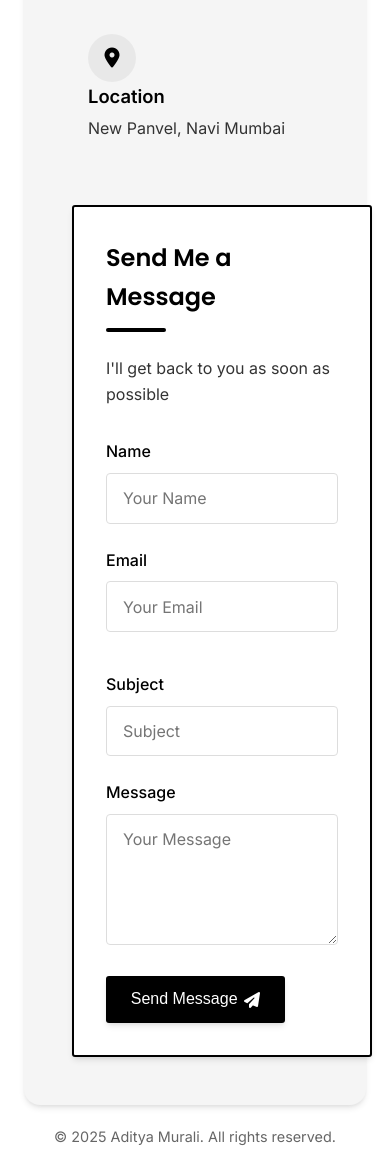
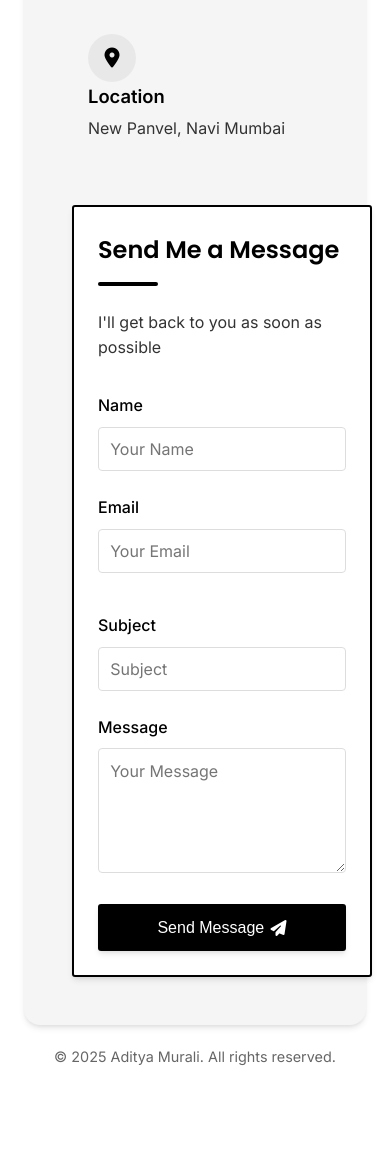
Before and after one commit to adityaaa-09/Portfolio-Project, a Flask app: page /contact in a window 390 px wide. Shown: the part 1155-2319 px from the top of the page. After the commit the page ends 2221 px from the top, so only its background shows below. Run offline with Flask 3, Linux system fonts and the light colour scheme.

Commit message:
Update contact.css

```diff
--- a/static/css/contact.css
+++ b/static/css/contact.css
@@ -517,6 +517,16 @@ hr {
     .contact-form {
         height: auto;
         min-height: initial;
+        width: 100%; /* Fix the incorrect value of 5rem */
+        padding: 1.5rem;
+    }
+    .form-group input,
+    .form-group textarea {
+        padding: 0.7rem; /* Slightly smaller padding */
+    }
+    .submit-btn {
+        width: 100%; /* Full width button on mobile */
+        justify-content: center;
     }
 
     .footer {
```
